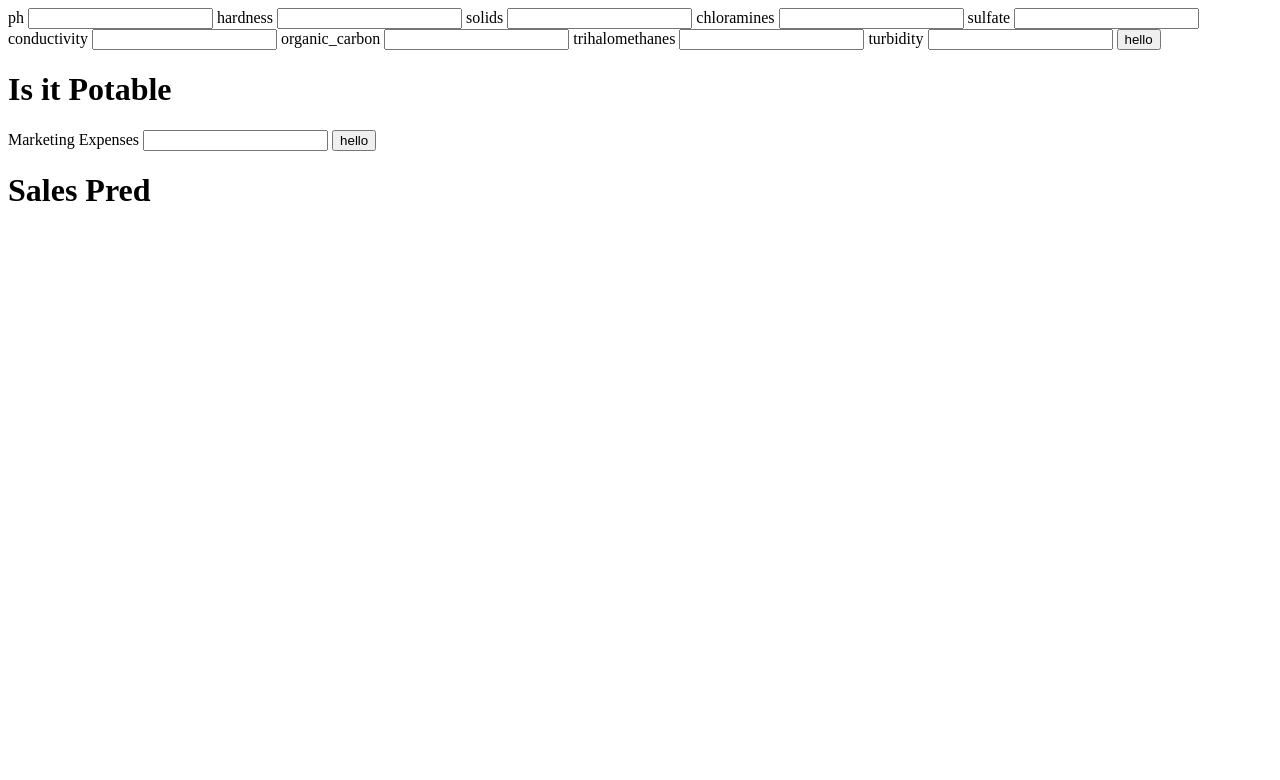
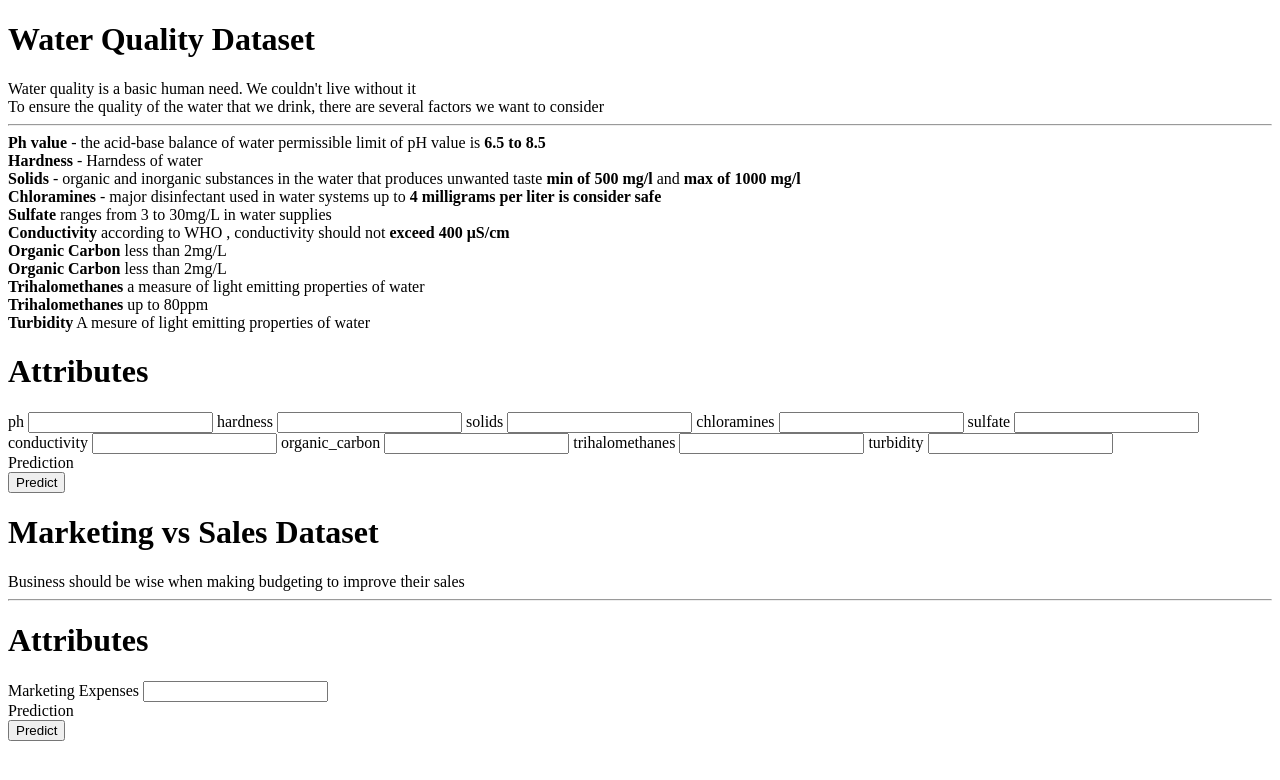
Before and after one commit to josephharold/classification-regression-app, a Django app: template templates/index.html in a window 1280 px wide. Shown: the top 780 px of the page. Run offline with Django 4.2, Linux system fonts and the light colour scheme; the template is opened without the code that fills it, so the values that code supplies are empty; parts of the project's set-up code (start-up, migrations or seed data) failed here and were passed over.

Commit message:
minor changes

```diff
--- a/rcApp/views.py
+++ b/rcApp/views.py
@@ -7,7 +7,7 @@ import joblib
 import pandas as pd
 
 classificationModel = joblib.load('D:\School\\4th Year\ITD105\ITD105-FinalProj\webapp\\rcProject\\rcApp\\model.aiml')
-classficationPred = {0: 'water isPotabble', 1: 'water !isPotable'}
+classficationPred = {0: 'water is not Potable', 1: 'water is Potable'}
 regressionModel = joblib.load('D:\School\\4th Year\ITD105\ITD105-FinalProj\webapp\\rcProject\\rcApp\\model5.aiml')
 
 @csrf_exempt
@@ -17,7 +17,7 @@ def getRPrediction(request):
 		expenses = float(expenses)
 		inputs = [[expenses]]
 		predicted = regressionModel.predict(inputs)
-		predicted = predicted[0]
+		predicted = round(predicted[0],2)
 		res = {'prediction': predicted}
 		# res = {'prediction': 'helloworld'}
 		return JsonResponse(res, safe=False)
--- a/templates/index.html
+++ b/templates/index.html
@@ -9,44 +9,109 @@
 </head>
 <body class="p-0 m-0 bg-slate-50">
 	<!-- <form method="" action=""> -->
-		<div class="grid grid-cols-12 w-full p-6 gap-5">
-			<form class="md:col-span-6 col-span-12 m-auto p-8 grid grid-cols-1 gap-2 sm:gap-5 sm:grid-cols-2 border border-slate-200 rounded-lg bg-white shadow-lg w-full">
-					<label for="">ph</label>
-					<input id="ph" name="ph"class="bg-slate-200 rounded-sm w-full"type="text">
-					<label for="">hardness</label>
-					<input id="hardness" name="hardness"class="bg-slate-200 rounded-sm w-full"type="text">
-					<label for="">solids</label>
-					<input id="solids" name="solids"class="bg-slate-200 rounded-sm w-full"type="text">
-					<label for="">chloramines</label>
-					<input id="chloramines" name="chloramines"class="bg-slate-200 rounded-sm w-full"type="text">
-					<label for="">sulfate</label>
-					<input id="sulfate" name="sulfate"class="bg-slate-200 rounded-sm w-full"type="text">
-					<label for="">conductivity</label>
-					<input id="conductivity" name="conductivity"class="bg-slate-200 rounded-sm w-full"type="text">
-					<label for="">organic_carbon</label>
-					<input id="organic_carbon" name="organic_carbon"class="bg-slate-200 rounded-sm w-full"type="text">
-					<label for="">trihalomethanes</label>
-					<input id="trihalomethanes" name="trihalomethanes"class="bg-slate-200 rounded-sm w-full"type="text">
-					<label for="">turbidity</label>
-					<input id="turbidity" name="turbidity"class="bg-slate-200 rounded-sm w-full"type="text">
-					<button id="classificationButton" class="col-span-2 bg-cyan-300 p-2 font-bold w-full sm:w-8/12 lg:7/12 m-auto">hello</button>
-			</form>
-			<div class="col-span-12 md:col-span-6 m-auto p-8 border border-slate-200 rounded-lg bg-white shadow-lg h-full w-full">
-				<h1 class="font-bold text-2xl">Is it Potable</h1>
-				<div class="m-auto w-max h-full font-bold text-4xl" id="classPredPanel"></div>
+		<div class="m-12 grid grid-cols-4 p-8 gap-8 rounded-lg">
+			<h1 class="col-span-4 text-2xl font-bold">Water Quality Dataset</h1>
+			<div class="col-span-4 text-xl">Water quality is a basic human need. We couldn't live without it</div>
+			<div class="col-span-4 text-xl">To ensure the quality of the water that we drink, there are several factors we want to consider</div>
+			<hr class="col-span-4 border border-slate-300 ">
+			<div class="col-span-4 text-xl bg-slate-50 border border-slate-300 rounded-lg p-4">
+				<b>Ph value</b>
+				<span> - the acid-base balance of water</span>
+				<span>
+				permissible limit of pH value is <b>6.5 to 8.5</b>
+				</span>
 			</div>
-			<form class="md:col-span-6 col-span-12 m-auto p-8 grid grid-cols-1 gap-2 sm:gap-5 sm:grid-cols-2 border border-slate-200 rounded-lg bg-white shadow-lg w-full">
-					<label for="">Marketing Expenses</label>
-					<input id="marketingExpenses" name="marketingExpenses"class="bg-slate-200 rounded-sm w-full"type="text">
-					<button id="regressionButton" class="col-span-2 bg-cyan-300 p-2 font-bold w-full sm:w-8/12 lg:7/12 m-auto">hello</button>
-			</form>
-			<div class="col-span-12 md:col-span-6 m-auto p-8 border border-slate-200 rounded-lg bg-white shadow-lg h-full w-full">
-				<h1 class="font-bold text-2xl">Sales Pred</h1>
-				<!-- <div id="classPredPanel"></div> -->
-				<div class="m-auto w-max h-full font-bold text-4xl" id="regressPredPanel"></div>
+			<div class="col-span-4 text-xl bg-slate-50 border border-slate-300 rounded-lg p-4">
+				<b>Hardness</b>
+				<span> - Harndess of water</span>
+			</div>
+			<div class="col-span-4 text-xl bg-slate-50 border border-slate-300 rounded-lg p-4">
+				<b>Solids</b>
+				<span> - organic and inorganic substances in the water that produces unwanted taste</span>
+				<span><b>min of 500 mg/l</b> and <b>max of 1000 mg/l</b></span>
+			</div>
+			<div class="col-span-4 text-xl bg-slate-50 border border-slate-300 rounded-lg p-4">
+				<b>Chloramines</b>
+				<span> - major disinfectant used in water systems</span>
+				<span>
+					up to <b>4 milligrams per liter is consider safe</b>
+				</span>
+			</div>
+			<div class="col-span-4 text-xl bg-slate-50 border border-slate-300 rounded-lg p-4">
+				<b>Sulfate</b>
+				<span>ranges from 3 to 30mg/L in water supplies</span>
+			</div>
+			<div class="col-span-4 text-xl bg-slate-50 border border-slate-300 rounded-lg p-4">
+				<b>Conductivity</b>
+				<span>according to WHO , conductivity should not <b>exceed 400 μS/cm</b></span>
+			</div>
+			<div class="col-span-4 text-xl bg-slate-50 border border-slate-300 rounded-lg p-4">
+				<b>Organic Carbon</b>
+				<span> less than 2mg/L </span>
+			</div>
+			<div class="col-span-4 text-xl bg-slate-50 border border-slate-300 rounded-lg p-4">
+				<b>Organic Carbon</b>
+				<span> less than 2mg/L </span>
+			</div>
+			<div class="col-span-4 text-xl bg-slate-50 border border-slate-300 rounded-lg p-4">
+				<b>Trihalomethanes</b>
+				<span>a measure of light emitting properties of water</span>
+			</div>
+			<div class="col-span-4 text-xl bg-slate-50 border border-slate-300 rounded-lg p-4">
+				<b>Trihalomethanes</b>
+				<span>up to 80ppm</span>
+			</div>
+			<div class="col-span-4 text-xl bg-slate-50 border border-slate-300 rounded-lg p-4">
+				<b>Turbidity</b>
+				<span>A mesure of light emitting properties of water</span>
 			</div>
 		</div>
-	<!-- </form> -->
+
+		<div class="m-12 mb-14 grid grid-cols-4 p-8 gap-8 rounded-lg shadow-sm border border-slate-200">
+			<form class="col-span-4 md:col-span-2 gap-4 grid grid-cols-3">
+					<h1 class="text-center col-span-3 font-bold text-2xl">Attributes</h1>
+					<label class="col-span-1"for="">ph</label>
+					<input id="ph" name="ph"class="col-span-2 bg-slate-200 rounded-sm w-full"type="text">
+					<label class="col-span-1"for="">hardness</label>
+					<input id="hardness" name="hardness"class="col-span-2 bg-slate-200 rounded-sm w-full"type="text">
+					<label class="col-span-1"for="">solids</label>
+					<input id="solids" name="solids"class="col-span-2 bg-slate-200 rounded-sm w-full"type="text">
+					<label class="col-span-1"for="">chloramines</label>
+					<input id="chloramines" name="chloramines"class="col-span-2 bg-slate-200 rounded-sm w-full"type="text">
+					<label class="col-span-1"for="">sulfate</label>
+					<input id="sulfate" name="sulfate"class="col-span-2 bg-slate-200 rounded-sm w-full"type="text">
+					<label class="col-span-1"for="">conductivity</label>
+					<input id="conductivity" name="conductivity"class="col-span-2 bg-slate-200 rounded-sm w-full"type="text">
+					<label class="col-span-1"for="">organic_carbon</label>
+					<input id="organic_carbon" name="organic_carbon"class="col-span-2 bg-slate-200 rounded-sm w-full"type="text">
+					<label class="col-span-1"for="">trihalomethanes</label>
+					<input id="trihalomethanes" name="trihalomethanes"class="col-span-2 bg-slate-200 rounded-sm w-full"type="text">
+					<label class="col-span-1"for="">turbidity</label>
+					<input id="turbidity" name="turbidity"class="col-span-2 bg-slate-200 rounded-sm w-full"type="text">
+			</form>
+			<div class="col-span-4 md:col-span-2 h-full">
+				<div class="p-8 pt-0 align-middle bg-slate-100 border border-slate-300 shadow-sm rounded-lg w-full h-full font-bold text-center text-2xl" id="classPredPanel"> Prediction </div>
+			</div>
+				<button id="classificationButton" class="col-span-4 bg-cyan-300 border border-cyan-500 shadow-lg p-4 rounded-lg text-2xl font-bold w-full sm:w-8/12 lg:7/12 m-auto">Predict</button>
+		</div>
+		<!--  -->
+		<div class="m-12 grid grid-cols-4 p-8 gap-8 rounded-lg">
+			<h1 class="col-span-4 text-2xl font-bold">Marketing vs Sales Dataset</h1>
+			<div class="col-span-4 text-xl">Business should be wise when making budgeting to improve their sales </div>
+			<hr class="col-span-4 border border-slate-300 ">
+		</div>
+		<!-- regression -->
+		<div class="m-12 grid grid-cols-4 p-8 gap-8 rounded-lg shadow-sm border border-slate-200">
+			<form class="col-span-4 md:col-span-2 gap-4 grid grid-cols-3">
+					<h1 class="text-center col-span-3 font-bold text-2xl">Attributes</h1>
+					<label class="col-span-1"for="">Marketing Expenses</label>
+					<input id="marketingExpenses" name="ph"class="col-span-2 bg-slate-200 rounded-sm w-full"type="text">
+			</form>
+			<div class="col-span-4 md:col-span-2 h-full">
+				<div class="p-8 pt-0 align-middle bg-slate-100 border border-slate-300 shadow-sm rounded-lg w-full h-full font-bold text-center text-2xl" id="regressPredPanel"> Prediction </div>
+			</div>
+			<button id="regressionButton" class="col-span-4 bg-cyan-300 border border-cyan-500 shadow-lg p-4 rounded-lg text-2xl font-bold w-full sm:w-8/12 lg:7/12 m-auto">Predict</button>
+		</div>
 	<script src="{% static 'bundle.js' %}"></script>
 </body>
 </html>
```
